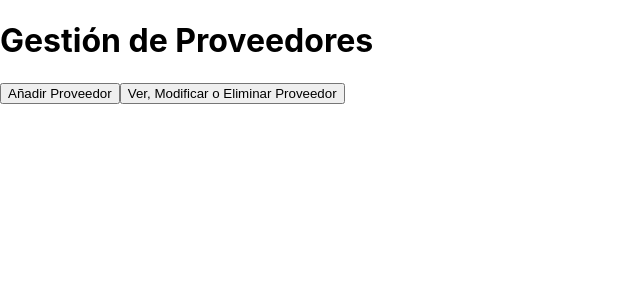
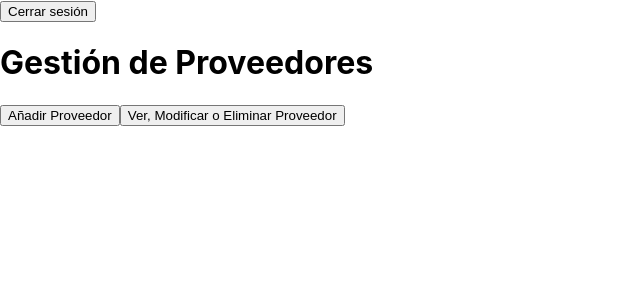
Before and after one commit to Gabenx/crud_marval, a React (Create React App) app in the folder frontend/: page /proveedores in a window 1280 px wide. Shown: the top 300 px of the page, without its empty margins (0-640 px from the left). Built offline with nearby package versions, Linux system fonts and the light colour scheme; sample sign-in values are in the browser's storage.

Commit message:
Implementado boton para cerrar sesión

```diff
--- a/frontend/src/App.js
+++ b/frontend/src/App.js
@@ -44,10 +44,16 @@ function App() {
   const handleLogout = () => {
     localStorage.removeItem('token');
     setAuthToken(null);
+    window.location.href = "/login";
   };
 
   return (
     <Router>
+      {authToken && (
+          <button onClick={handleLogout}>
+            Cerrar sesión
+          </button>
+        )}
       <Routes>
         {/* Ruta de login */}
         <Route
```
